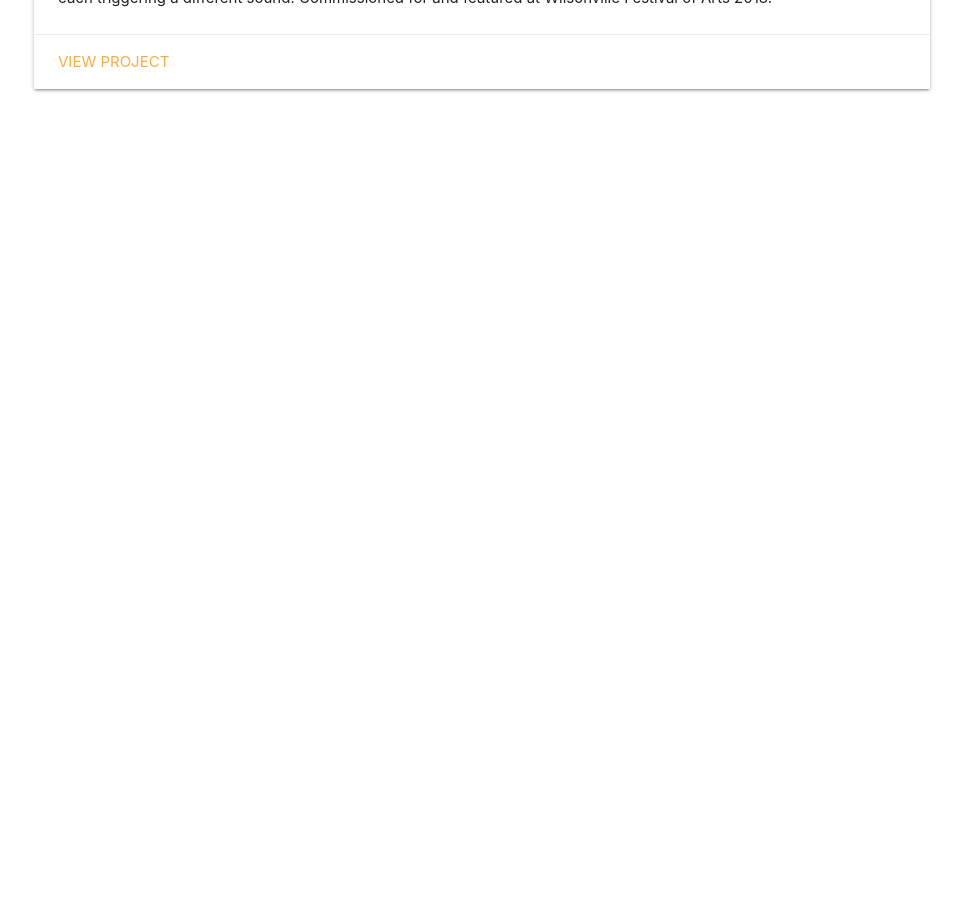
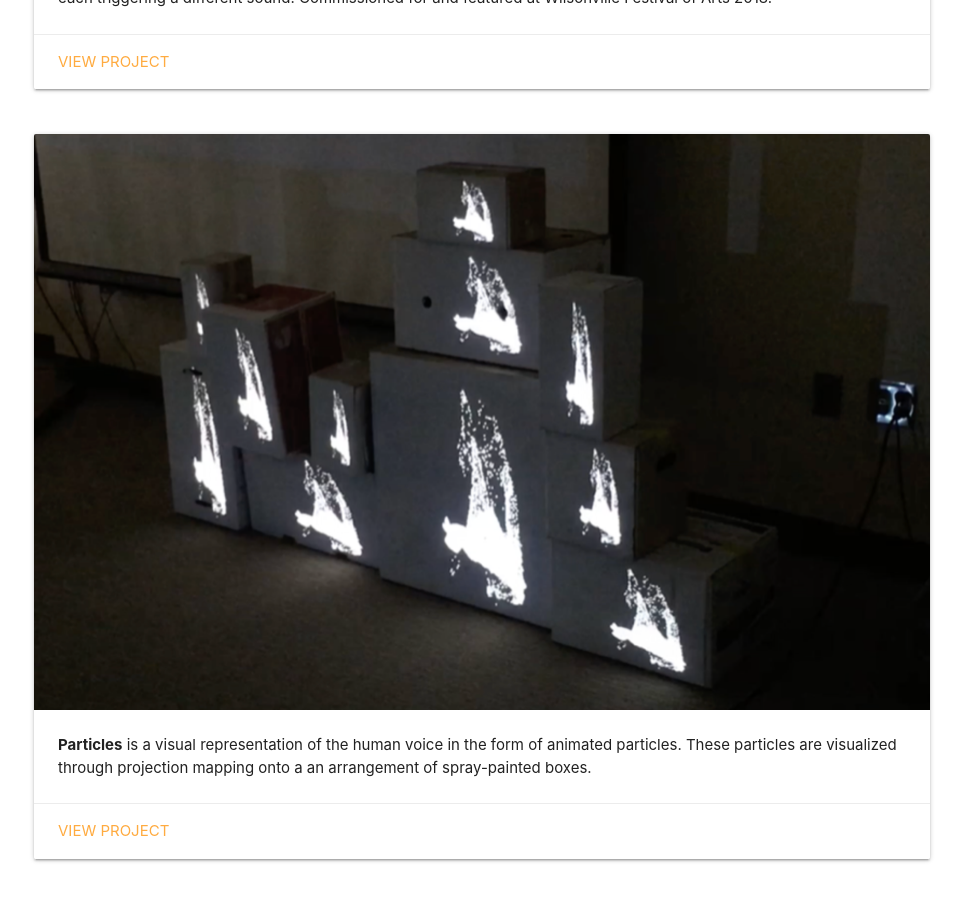
Before and after one commit to thusted/thusted.github.io, a React (Create React App) app: page /interactiveart in a window 1280 px wide. Shown: the part 2420-3320 px from the top of the page, without its empty margins (158-1121 px from the left). Before the commit the page ends 2662 px from the top, so only its background shows below. Built offline with nearby package versions, Linux system fonts and the light colour scheme.

Commit message:
Creating particles project

```diff
--- a/src/pages/InteractiveArt.js
+++ b/src/pages/InteractiveArt.js
@@ -29,6 +29,9 @@ class InteractiveArt extends Component {
             <Project className="col s12" imgSrc={SonicSteps} title="Sonic Steps" description="is a sound-based installation where participants were welcomed to walk across a grid of stepping stones, each triggering a different sound. Commissioned for and featured at Wilsonville Festival of Arts 2018." link="/sonicsteps"/>
             <br/>
 
+            <Project className="col s12" imgSrc={Particles} title="Particles" description="is a visual representation of the human voice in the form of animated particles. These particles are visualized through projection mapping onto a an arrangement of spray-painted boxes." link="/particles"/>
+            <br/>
+
           </div>
         </div>
       </div>
```
